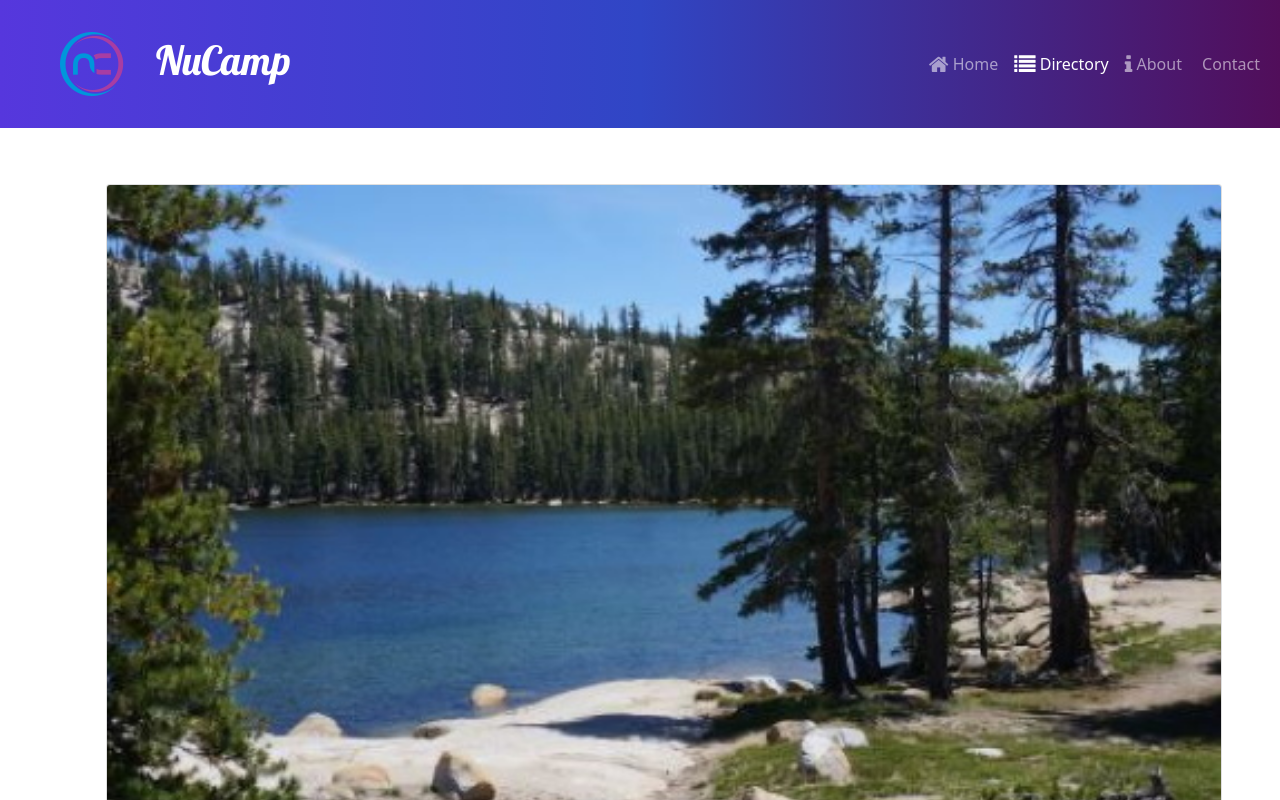
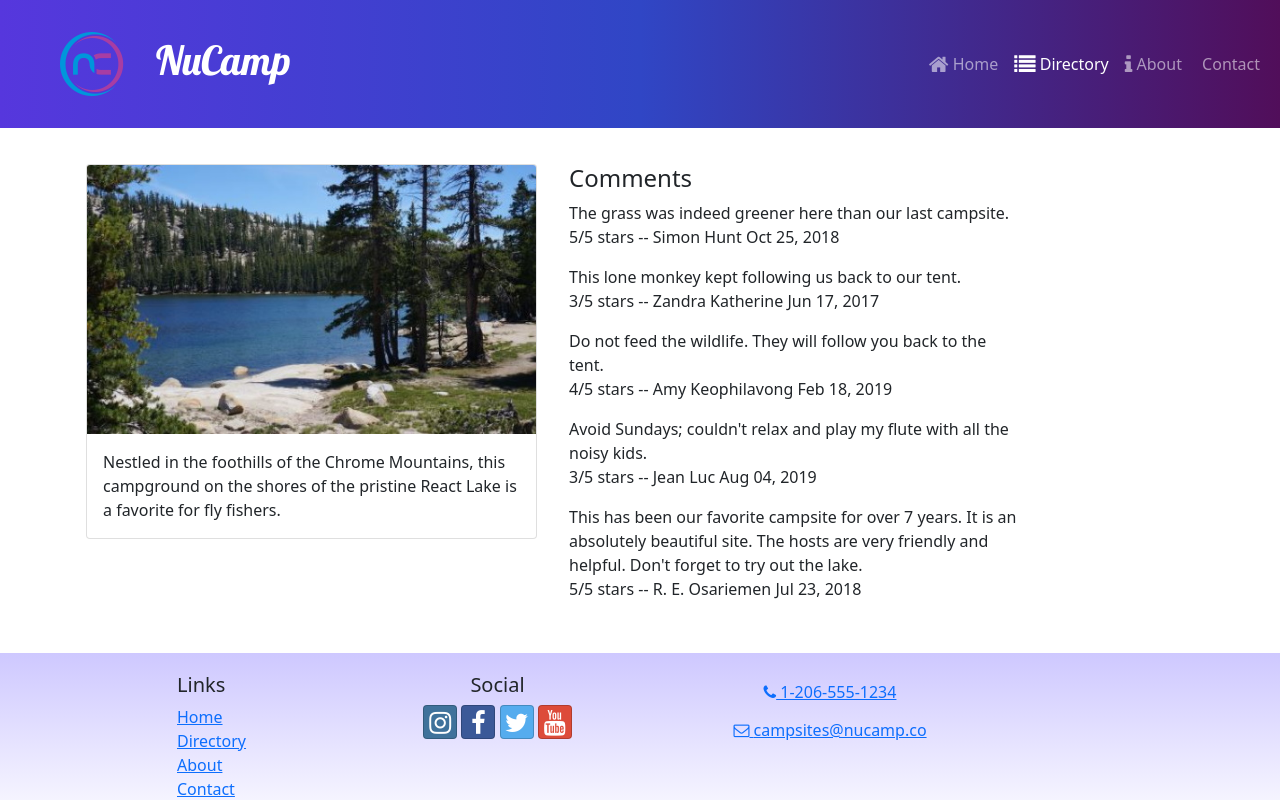
Before and after one commit to j-chaney3/nc-react, a React (Create React App) app in the folder nucampsite/: page /directory/0 in a window 1280 px wide. Shown: the top 800 px of the page. Built offline with nearby package versions, Linux system fonts and the light colour scheme.

Commit message:
Comments

```diff
--- a/nucampsite/src/features/campsites/CampsiteDetail.js
+++ b/nucampsite/src/features/campsites/CampsiteDetail.js
@@ -4,7 +4,7 @@
     const {image, name, description} = campsite;
 
     return (
-        <Col md='12' className='m-4'>
+        <Col md='5' className='m-1'>
             <Card>
                 <CardImg top src={image} alt={name} />
                 <CardBody>
--- /dev/null
+++ b/nucampsite/src/features/comments/Comment.js
@@ -0,0 +1,14 @@
+import {formatDate} from '../../utils/formatDate';
+
+const Comment = ({comment}) => {
+    const {text: commentText, rating, author, date} = comment;
+    return (
+        <p>
+            {commentText}
+            <br />
+            {rating}/5 stars -- {author} {formatDate(date)}
+        </p>
+    )
+};
+
+export default Comment;
--- /dev/null
+++ b/nucampsite/src/features/comments/CommentsList.js
@@ -0,0 +1,26 @@
+import { Col } from 'reactstrap';
+import Comment from './Comment';
+import { selectCommentsByCampsiteId } from './commentsSLice';
+
+const CommentsList = ({ campsiteId }) => {
+	const comments = selectCommentsByCampsiteId(campsiteId);
+
+	if (comments && comments.length > 0) {
+		return (
+			<Col md="5" className="m-1">
+				<h4>Comments</h4>
+				{comments.map((comment) => {
+					return <Comment key={comment.id} comment={comment} />;
+				})}
+			</Col>
+		);
+	}
+
+	return (
+		<Col md="5" className="m-1">
+			There are no comments for this campsite yet.
+		</Col>
+	);
+};
+
+export default CommentsList;
--- /dev/null
+++ b/nucampsite/src/features/comments/commentsSLice.js
@@ -0,0 +1,5 @@
+import {COMMENTS} from '../../app/shared/COMMENTS';
+
+export const selectCommentsByCampsiteId = (campsiteId) => {
+    return COMMENTS.filter((comment) => comment.campsiteId === parseInt(campsiteId));
+};
--- a/nucampsite/src/pages/CampsiteDetailPage.js
+++ b/nucampsite/src/pages/CampsiteDetailPage.js
@@ -2,6 +2,7 @@
 import { useParams } from 'react-router-dom';
 import { selectCampsiteById } from '../features/campsites/campsitesSlice';
 import CampsiteDetail from '../features/campsites/CampsiteDetail';
+import CommentsList from '../features/comments/CommentsList';
 
 const CampsiteDetailPage = () => {
 	const { campsiteId } = useParams();
@@ -11,6 +12,7 @@
 		<Container>
 			<Row>
 				<CampsiteDetail campsite={campsite} />
+				<CommentsList campsiteId={campsiteId} />
 			</Row>
 		</Container>
 	);
--- /dev/null
+++ b/nucampsite/src/utils/formatDate.js
@@ -0,0 +1,7 @@
+export const formatDate = (date) => {
+	return new Intl.DateTimeFormat('en-US', {
+		year: 'numeric',
+		month: 'short',
+		day: '2-digit',
+	}).format(new Date(Date.parse(date)));
+};
```
